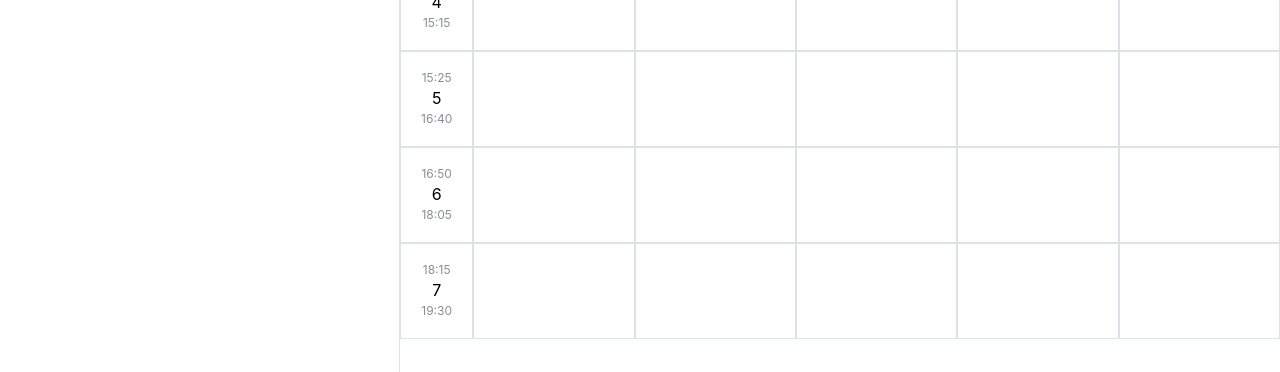
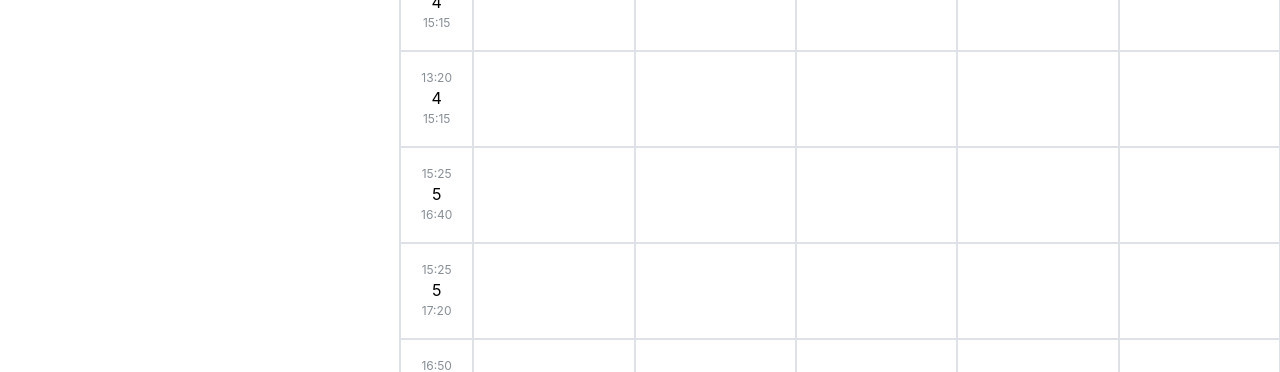
Before and after one commit to ItsukiKigoshi/icu-catalogue, a Next.js app: page / in a window 1280 px wide. Shown: the part 428-800 px from the top of the page. Built offline with nearby package versions, Linux system fonts and the light colour scheme.

Commit message:
feat: able to recognize super on timeTable, but repetition display of super 457 with normal 457

```diff
--- a/src/components/Timetable/index.tsx
+++ b/src/components/Timetable/index.tsx
@@ -37,21 +37,24 @@ export function Timetable({
     useDisclosure(false);
   const [modalDetailFocusedCourse, setModalDetailFocusedCourse] = useState<Course[]>([]);
 
-  type ScheduleItem = [string, number, string];
+  type ScheduleItem = [string, number, string, boolean];
   const scheduleItems: ScheduleItem[] = [
-    ["8:45", 1, "10:00"],
-    ["10:10", 2, "11:25"],
-    ["11:35", 3, "12:50"],
-    ["14:00", 4, "15:15"],
-    ["15:25", 5, "16:40"],
-    ["16:50", 6, "18:05"],
-    ["18:15", 7, "19:30"],
+    ["8:45", 1, "10:00", false],
+    ["10:10", 2, "11:25", false],
+    ["11:35", 3, "12:50", false],
+    ["14:00", 4, "15:15", false],
+    ["13:20", 4, "15:15", true],
+    ["15:25", 5, "16:40", false],
+    ["15:25", 5, "17:20", true],
+    ["16:50", 6, "18:05", false],
+    ["18:15", 7, "19:30", true],
+    ["18:15", 7, "20:10", false],
   ];
 
   // timetableLookup
   const timetableLookup = enrolledCourses.reduce((acc, course) => {
     course.schedule.forEach(schedule => {
-      const key = `${schedule.period}/${schedule.day}`;
+      const key = `${schedule.period}/${schedule.day}/${schedule.isSuper ? "super" : "normal"}`; // 增加 isSuper 判断
       if (!acc[key]) {
         acc[key] = [];
       }
@@ -92,8 +95,9 @@ export function Timetable({
       </Grid>
 
       {/* timetable body */}
-      {Array(7).fill(0).map((_, i) => {
-        const period = scheduleItems[i][1];
+      {/* {Array(7).fill(0).map((_, i) => {
+        const period = scheduleItems[i][1]; */}
+      {scheduleItems.map(([start, period, end, isSuper], i) => {
         return (
           <Grid key={period} gutter="0" align="stretch">
             <Grid.Col span={1}>
@@ -107,7 +111,7 @@ export function Timetable({
             </Grid.Col>
 
             {weekdays.map((day) => {
-              const cellKey = `${period}/${day}`;
+              const cellKey = `${period}/${day}/${isSuper ? "super" : "normal"}`;
               const courses = timetableLookup[cellKey] || [];
 
               return (
@@ -136,6 +140,11 @@ export function Timetable({
                               <Text size="xs" c="dimmed" lineClamp={1}>
                                 {course.room}
                               </Text>
+                              {isSuper && (
+                                <Text size="xs" c="red" lineClamp={2}>
+                                  {scheduleItems[i][0]} {scheduleItems[i][2]}
+                                  </Text>
+                              )}
                             </Stack>
                           </Flex>
                         ))}
```
